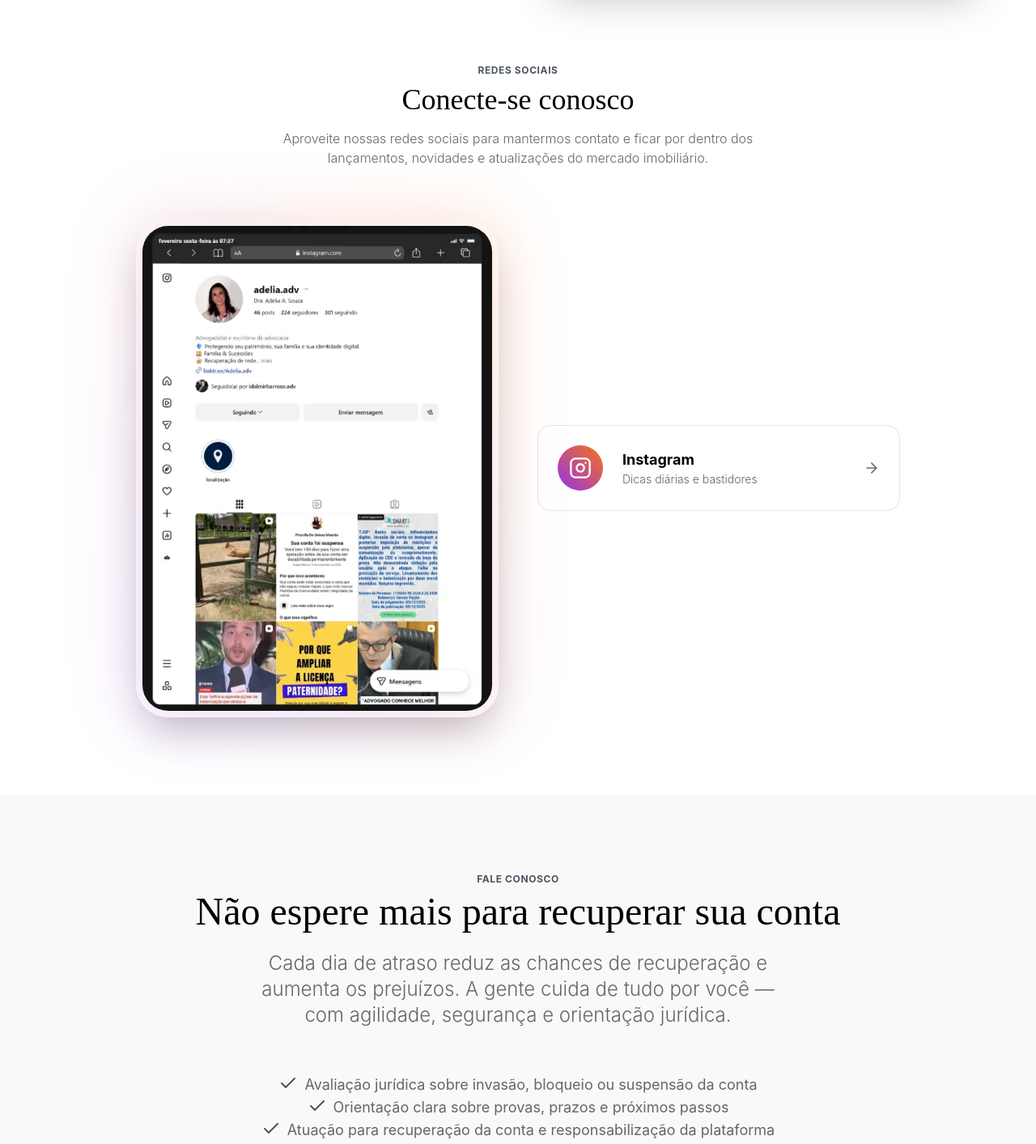
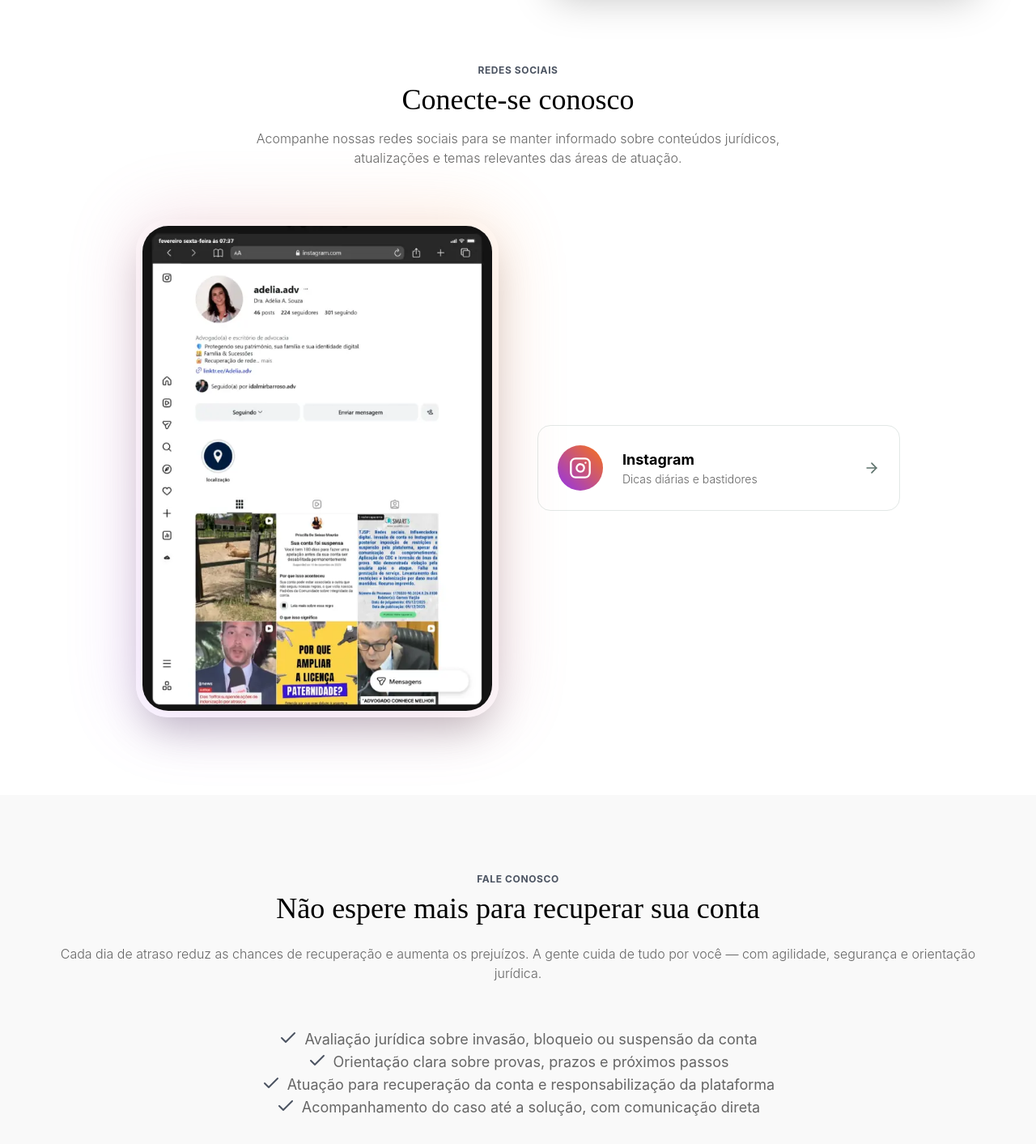
Before and after one commit to Paper-Street-Softwares/LPS-Adelia, a React (Vite) app: page / in a window 1280 px wide. Shown: the part 4478-5891 px from the top of the page at 81% size. Built offline with nearby package versions, Linux system fonts and the light colour scheme.

Commit message:
fix: Ajustes

```diff
--- a/src/components/sections/CtaNovoTemplate.jsx
+++ b/src/components/sections/CtaNovoTemplate.jsx
@@ -50,12 +50,12 @@ function CtaNovoTemplate({ colorMode }) {
               {content.texts.ctaSecondary.miniTag}
             </span>
             <h2
-              className={`text-4xl md:text-[48px] leading-[48px] font-mainFont font-light mb-6 ${text}`}
+              className={`text-3xl md:text-4xl leading-[38px] font-mainFont font-light mb-6 ${text}`}
             >
               {content.texts.ctaSecondary.title}
             </h2>
             <p
-              className={`text-xl font-secondFont font-light md:text-2xl max-w-2xl mx-auto mb-10 ${textOpacity}`}
+              className={`text-md font-secondFont font-light mx-auto mb-10 ${textOpacity}`}
             >
               {content.texts.ctaSecondary.subtitle}
             </p>
--- a/src/content/content.jsx
+++ b/src/content/content.jsx
@@ -464,7 +464,7 @@ const content = {
         miniTag: 'REDES SOCIAIS',
         title: 'Conecte-se conosco',
         subtitle:
-          'Aproveite nossas redes sociais para mantermos contato e ficar por dentro dos lançamentos, novidades e atualizações do mercado imobiliário.',
+          'Acompanhe nossas redes sociais para se manter informado sobre conteúdos jurídicos, atualizações e temas relevantes das áreas de atuação.',
         paragraph: <p></p>,
         labelInstagram: 'Siga-nos no Instagram',
         labelFacebook: 'Siga-nos no Facebook',
```
